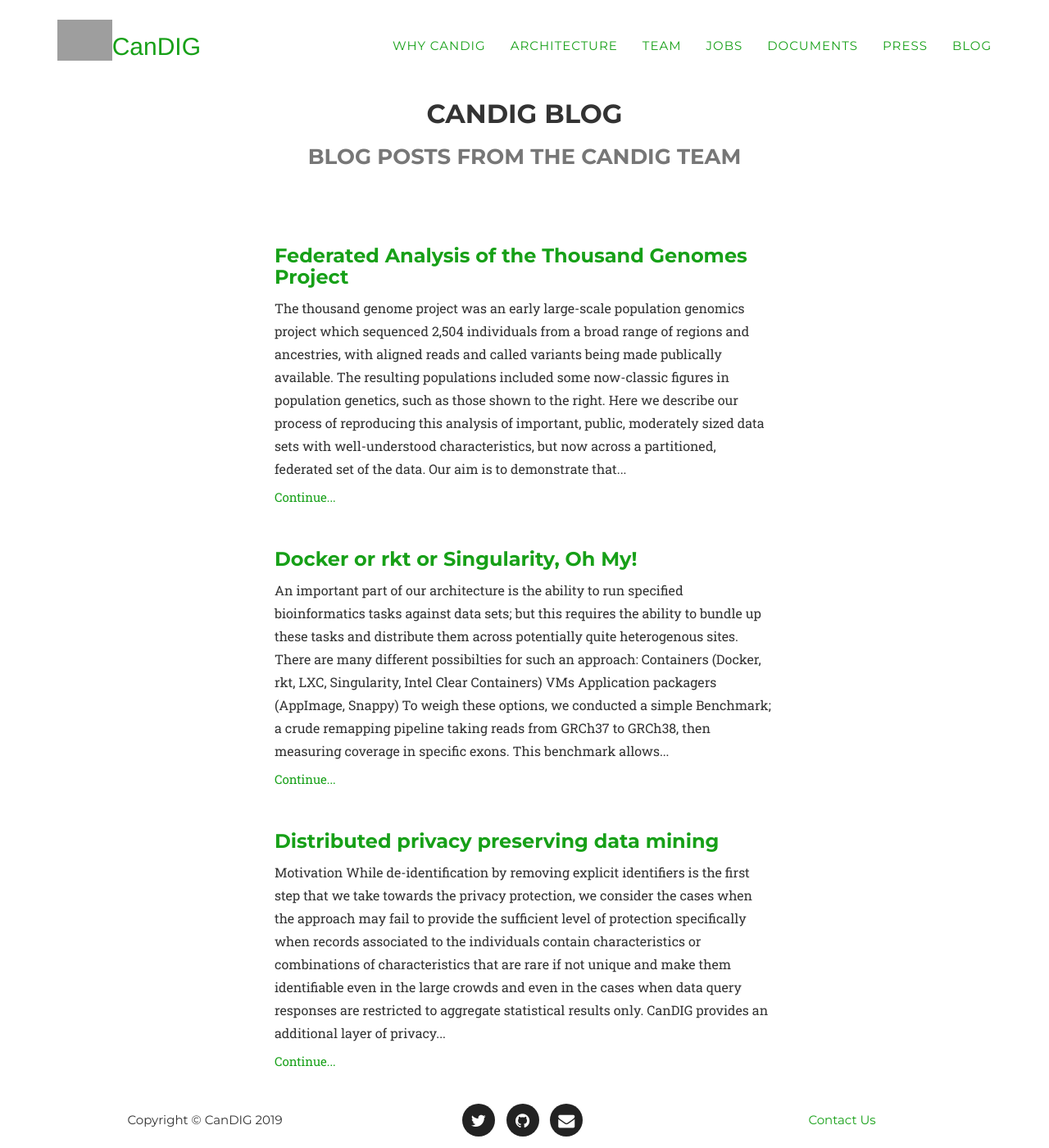
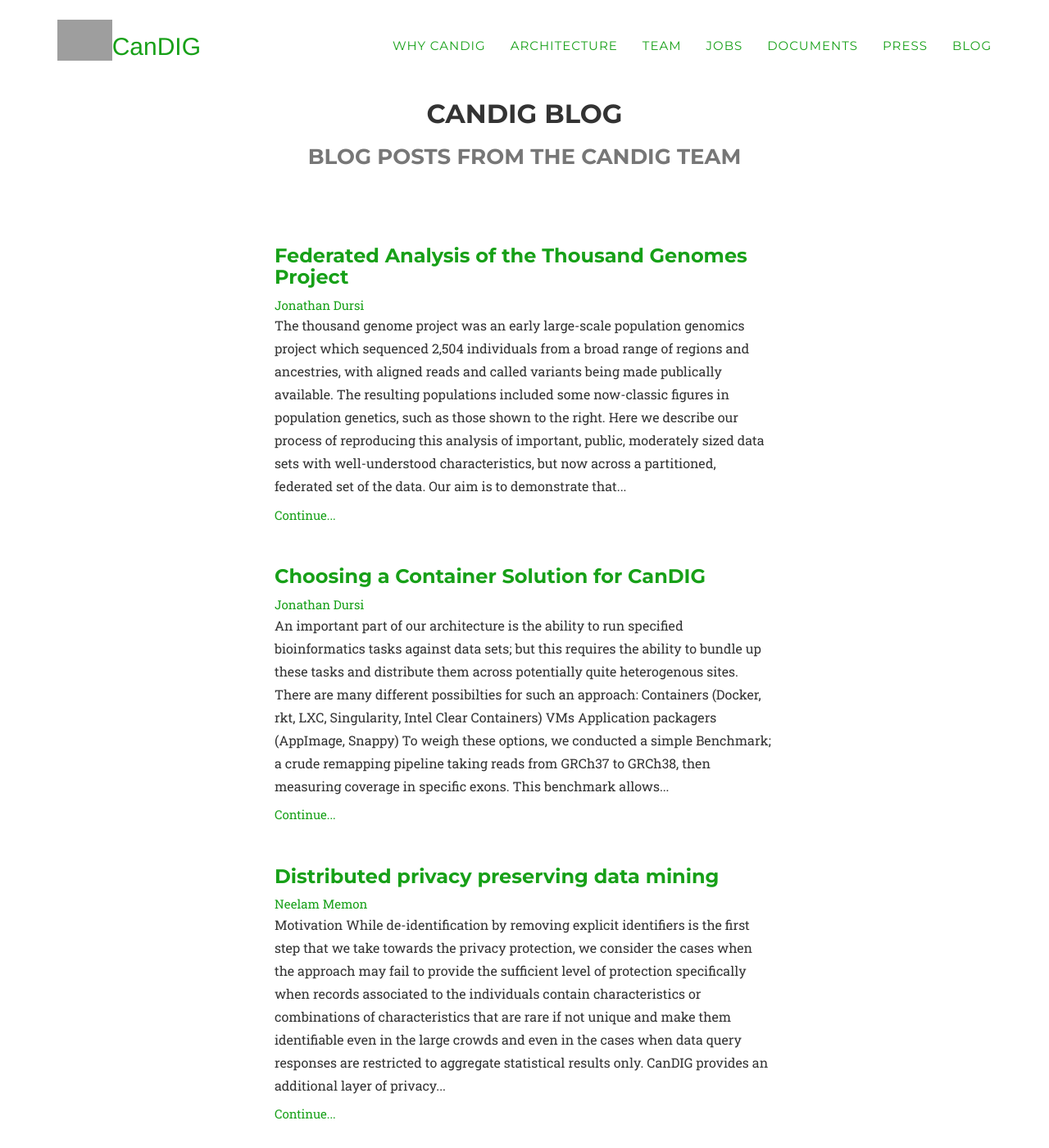
Before and after one commit to CanDIG/candig.github.io, a Jekyll site: the page built from _pages/blog/index.html, in a window 1280 px wide and 1400 px high. Shown: the whole window at 82% size. Built offline with Jekyll 4.4.1, drawn with Linux system fonts in a browser that asks for light colours; some web fonts are replaced; grey boxes are pictures that could not be loaded.

Commit message:
add authors to blog posts [ci skip]

```diff
--- a/_posts/2017-05-25-distributed-privacy-preserving-data-mining.md
+++ b/_posts/2017-05-25-distributed-privacy-preserving-data-mining.md
@@ -1,9 +1,12 @@
 ---
 layout: page
 title: Distributed privacy preserving data mining
+author: Neelam Memon
+date: 2017-05-25
 ---
 
 ## Motivation
+
 While de-identification by removing explicit identifiers is the
 first step that we take towards the privacy protection, we consider
 the cases when the approach may fail to provide the sufficient level
--- a/_posts/2017-06-04-containers-and-candig.md
+++ b/_posts/2017-06-04-containers-and-candig.md
@@ -1,9 +1,9 @@
 ---
 title: Choosing a Container Solution for CanDIG
-title: Docker or rkt or Singularity, Oh My!
+subtitle: Docker or rkt or Singularity, Oh My!
 layout: page
+author: Jonathan Dursi
 date: 2017-06-04
-category: infrastructure
 ---
 
 An important part of our [architecture](/architecture.png) is the
--- a/_posts/2017-06-07-thousand-genomes.md
+++ b/_posts/2017-06-07-thousand-genomes.md
@@ -2,6 +2,8 @@
 layout: page
 title: Federated Analysis of the Thousand Genomes Project
 subtitle: Reproducing Classic Analyses on the CanDIG Platform
+author: Jonathan Dursi
+date: 2017-06-07
 ---
 
 <img src="{{ site.url }}/img/posts/thousand-genomes/original-figures.png" alt="Original Figures" width="50%" style="float:right;">
```
